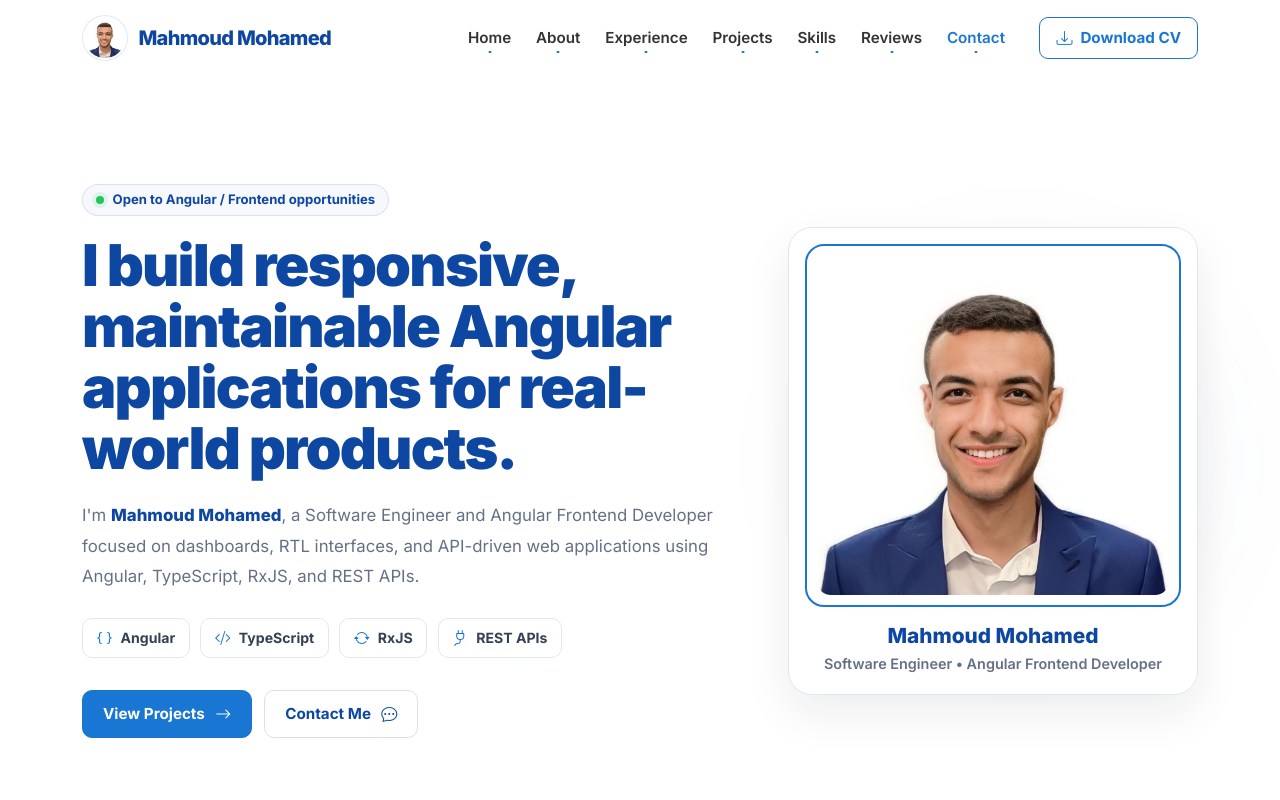
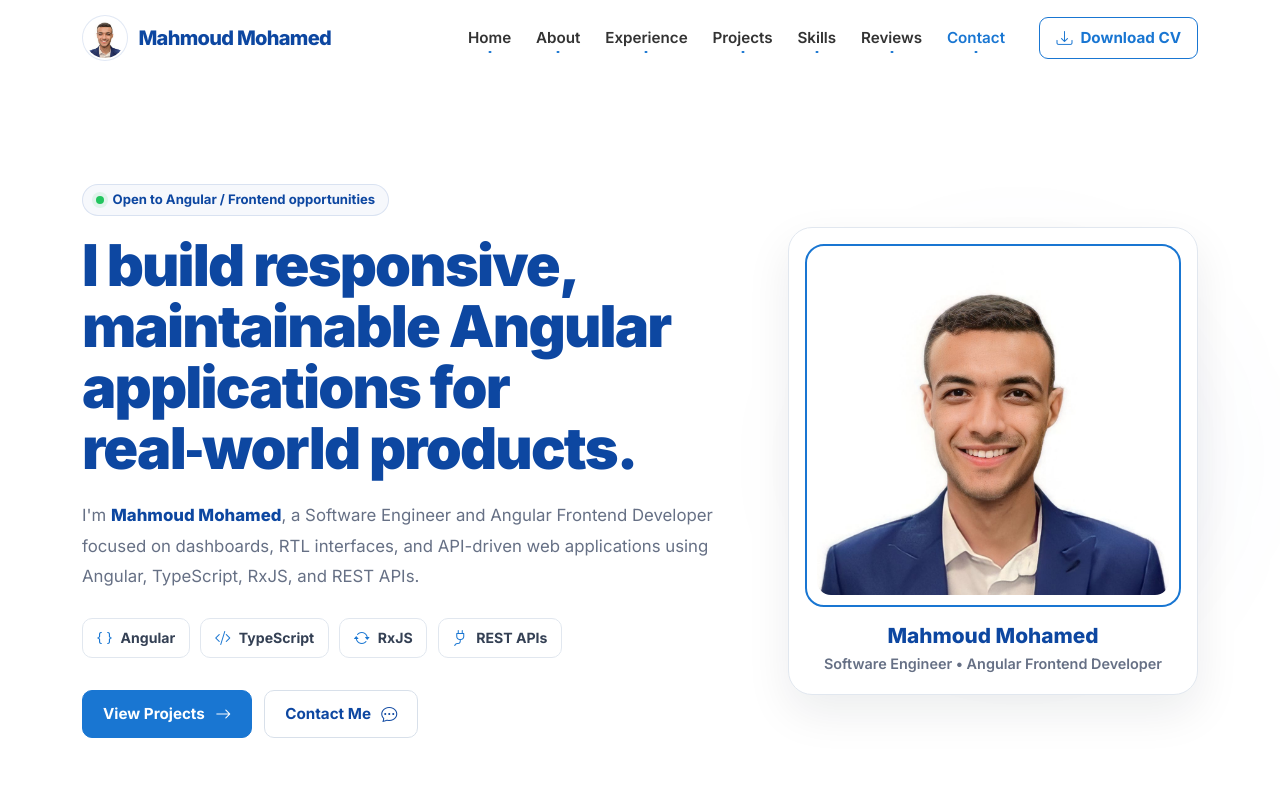
Before and after one commit to MahmoudMo99/portfolio, an Angular app: page / in a window 1280 px wide. Shown: the top 800 px of the page. Built offline with nearby package versions, Linux system fonts and the light colour scheme.

Commit message:
improve portfolio content, layout, SEO, and branding

```diff
--- a/src/app/components/hero/hero.component.html
+++ b/src/app/components/hero/hero.component.html
@@ -9,8 +9,8 @@
           </span>
 
           <h1 class="hero-title animate-fade-up delay-1">
-            I build responsive, maintainable Angular applications for real-world
-            products.
+            I build responsive, maintainable Angular applications for
+            real&#8209;world products.
           </h1>
 
           <p class="hero-subtitle animate-fade-up delay-2">
```
